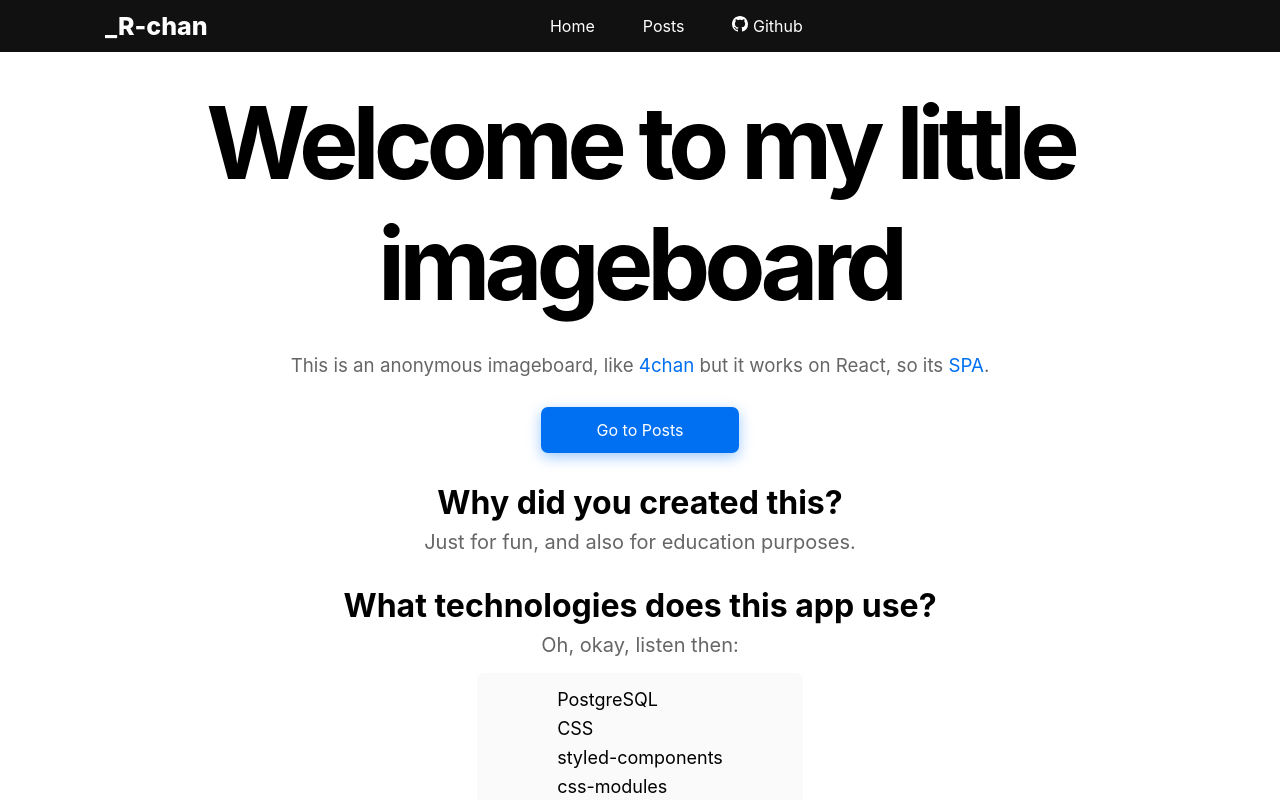
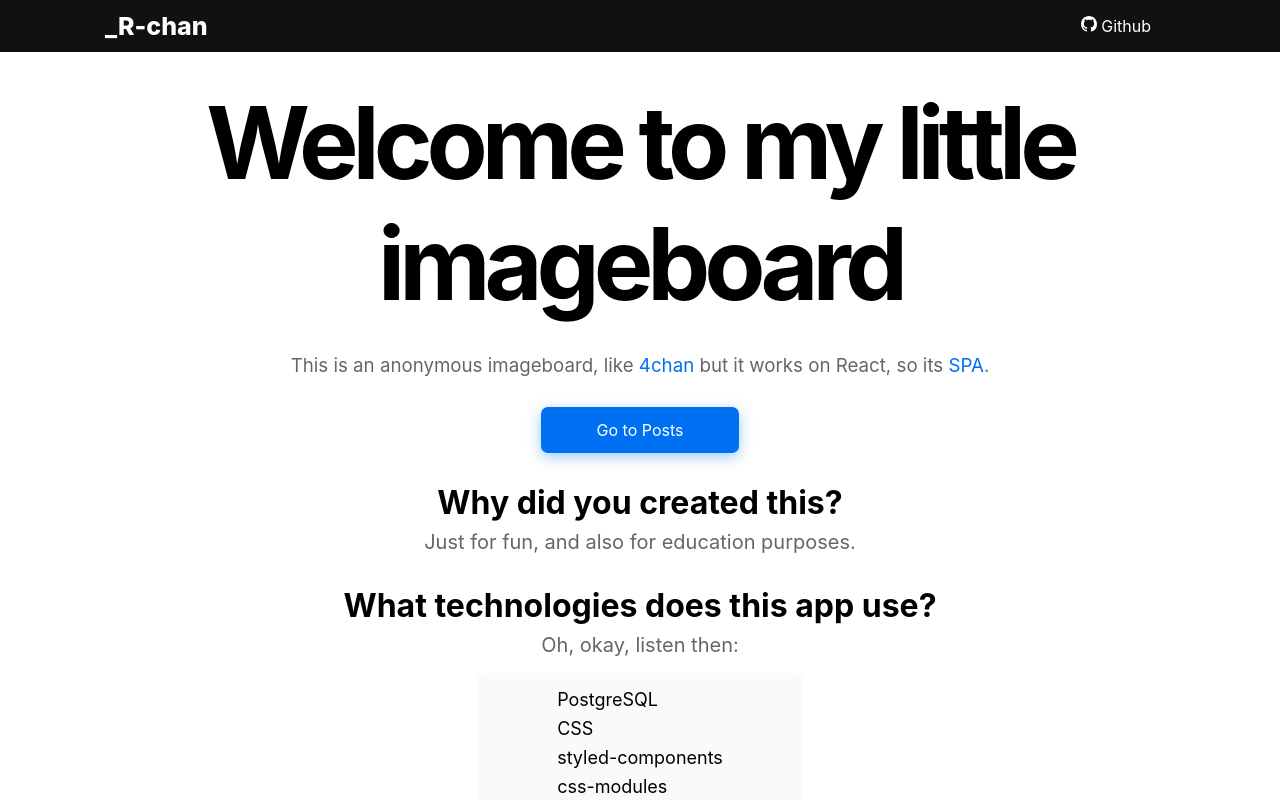
Before and after one commit to NekkiNeks/imageboard, a Next.js app in the folder frontend/: page / in a window 1280 px wide. Shown: the top 800 px of the page. Built offline with nearby package versions, Linux system fonts and the light colour scheme.

Commit message:
changed header

```diff
--- a/frontend/components/Header.tsx
+++ b/frontend/components/Header.tsx
@@ -12,30 +12,14 @@ export default function Header() {
     <header className={styles.container}>
       <GlobalContainer>
         <div className={styles.contentContainer}>
+          <Link href="/">
             <div className={styles.logo}>_R-chan</div>
-          <nav>
-            <div></div>
-            <ul className={styles.linksContainer}>
-              <li>
-                <Link href="/">
-                  <a>Home</a>
           </Link>
-              </li>
-              <li>
-                <Link href="/posts">
-                  <a>Posts</a>
-                </Link>
-              </li>
-              <li>
           <a href="https://github.com/nekkineks/imageboard">
             <BsGithub />
             {"  "}
             Github
           </a>
-              </li>
-            </ul>
-          </nav>
-          <RiSunLine size={30} color="#111" />
         </div>
       </GlobalContainer>
     </header>
--- a/frontend/styles/Header.module.css
+++ b/frontend/styles/Header.module.css
@@ -13,25 +13,20 @@
   align-items: center;
 }
 
-.linksContainer {
-  display: flex;
-  list-style: none;
-  padding: 0;
-}
-
-.linksContainer a {
+.contentContainer a {
   display: block;
   height: 100%;
   font-size: var(--fz-text-sm);
   padding: 1rem 1.5rem;
 }
 
-.linksContainer a:hover {
+.contentContainer a:hover {
   background-color: var(--colors-accent);
   box-shadow: var(--shadow-active);
 }
 
 .logo {
+  cursor: pointer;
   font-size: 25px;
   font-weight: 800;
 }
```
Lines whose indentation alone changed are shown as unchanged.
